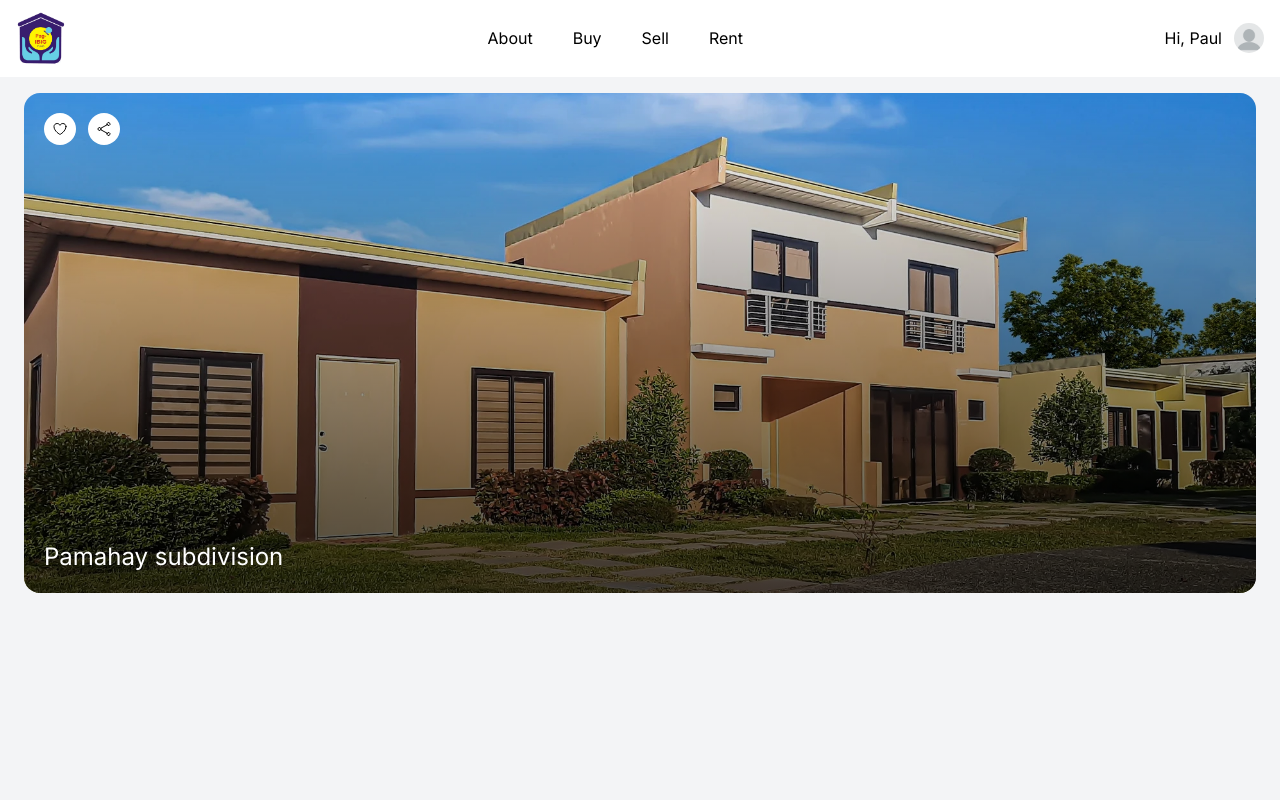
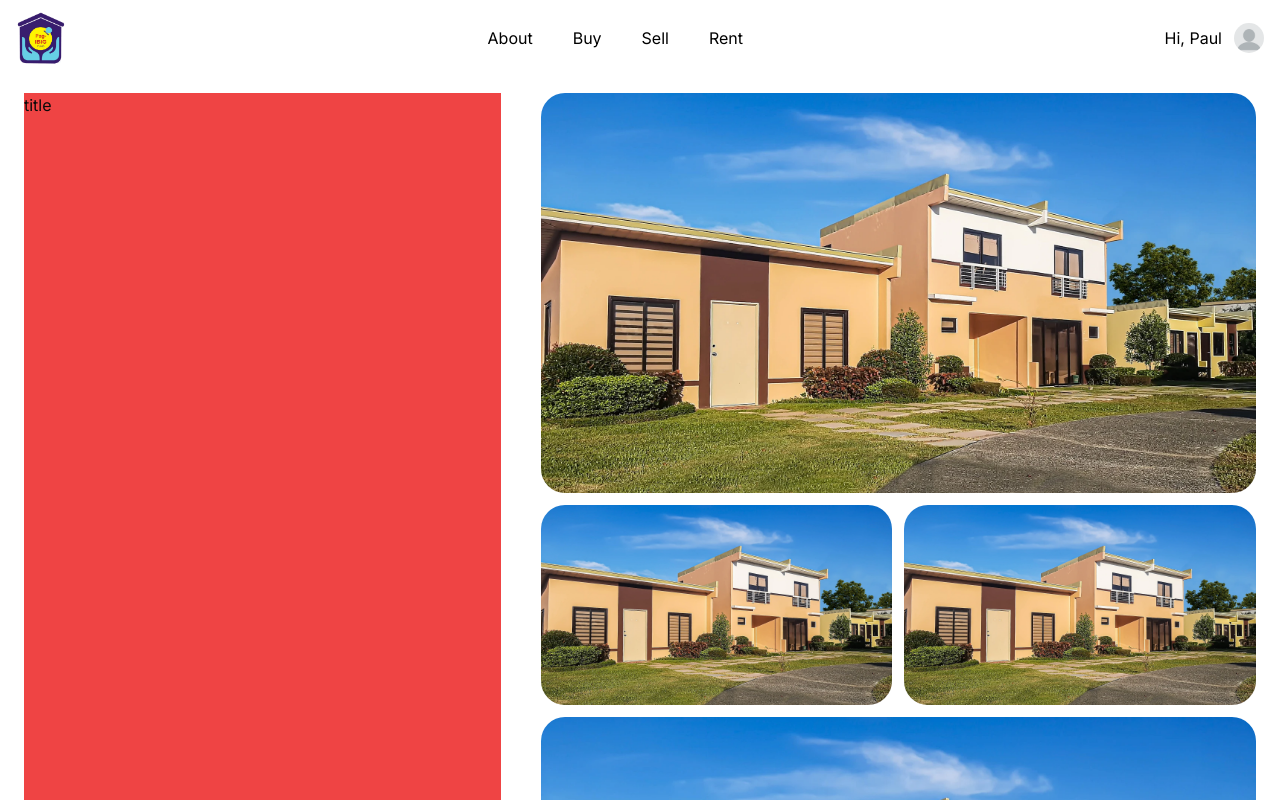
Before and after one commit to buscanopaul/pagibigacquiredassets, a Next.js app: page /property/1 in a window 1280 px wide. Shown: the top 800 px of the page. Built offline with nearby package versions, Linux system fonts and the light colour scheme.

Commit message:
[ADDED] details framework

```diff
--- a/src/app/property/[slug]/page.tsx
+++ b/src/app/property/[slug]/page.tsx
@@ -1,32 +1,11 @@
-import { HeartIcon, ShareIcon } from "@heroicons/react/24/outline";
-import Image from "next/image";
+import Info from "@/components/details/Info";
+import Photos from "@/components/details/Photos";
 
 export default function PropertyDetails() {
   return (
-    <div className="bg-gray-100 h-screen w-full px-6 py-4">
-      <div className="relative h-[500px]">
-        <Image
-          src="/images/test.webp"
-          alt="map"
-          fill
-          style={{
-            objectFit: "cover",
-          }}
-          sizes="100vw"
-          priority
-          className="rounded-2xl"
-        />
-        <div className="absolute inset-0 bg-gradient-to-t from-black/70 to-transparent rounded-2xl" />
-        <div className="absolute top-5 left-5 bg-white rounded-full p-2 active:opacity-70 cursor-pointer">
-          <HeartIcon className="w-4 h-4" />
-        </div>
-        <div className="absolute top-5 left-16 bg-white rounded-full p-2 active:opacity-70 cursor-pointer">
-          <ShareIcon className="w-4 h-4" />
-        </div>
-        <h1 className="absolute bottom-5 left-5 text-white text-2xl">
-          Pamahay subdivision
-        </h1>
-      </div>
+    <div className="w-full px-6 py-4 md:flex-row gap-10 flex-col-reverse flex">
+      <Info />
+      <Photos />
     </div>
   );
 }
--- /dev/null
+++ b/src/components/details/Info.tsx
@@ -0,0 +1,3 @@
+export default function Info() {
+  return <div className="bg-red-500 md:w-[40%]">title</div>;
+}
--- /dev/null
+++ b/src/components/details/LargePhoto.tsx
@@ -0,0 +1,17 @@
+import Image from "next/image";
+
+export default function LargePhoto() {
+  return (
+    <div className="h-[400px] relative">
+      <Image
+        src="/images/test.webp"
+        fill
+        style={{
+          objectFit: "cover",
+        }}
+        alt="test"
+        className="rounded-3xl"
+      />
+    </div>
+  );
+}
--- /dev/null
+++ b/src/components/details/MiniPhoto.tsx
@@ -0,0 +1,17 @@
+import Image from "next/image";
+
+export default function MiniPhoto() {
+  return (
+    <div className="h-[200px] relative w-full">
+      <Image
+        src="/images/test.webp"
+        fill
+        style={{
+          objectFit: "cover",
+        }}
+        alt="test"
+        className="rounded-3xl"
+      />
+    </div>
+  );
+}
--- /dev/null
+++ b/src/components/details/Photos.tsx
@@ -0,0 +1,17 @@
+import LargePhoto from "./LargePhoto";
+import MiniPhoto from "./MiniPhoto";
+
+export default function Photos() {
+  return (
+    <div className="md:w-[60%]">
+      <LargePhoto />
+      <div className="h-3" />
+      <div className="flex gap-3">
+        <MiniPhoto />
+        <MiniPhoto />
+      </div>
+      <div className="h-3" />
+      <LargePhoto />
+    </div>
+  );
+}
```
